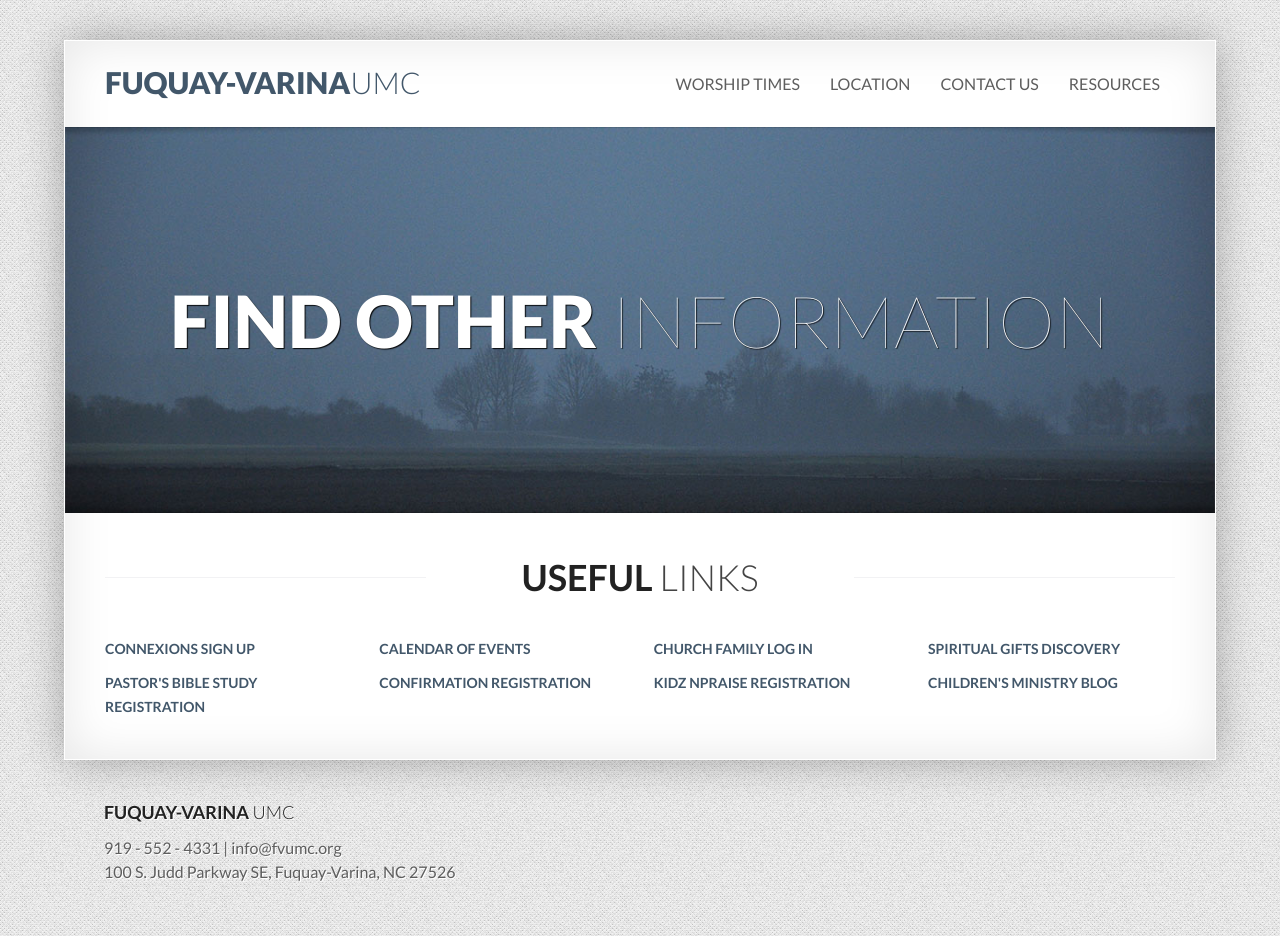
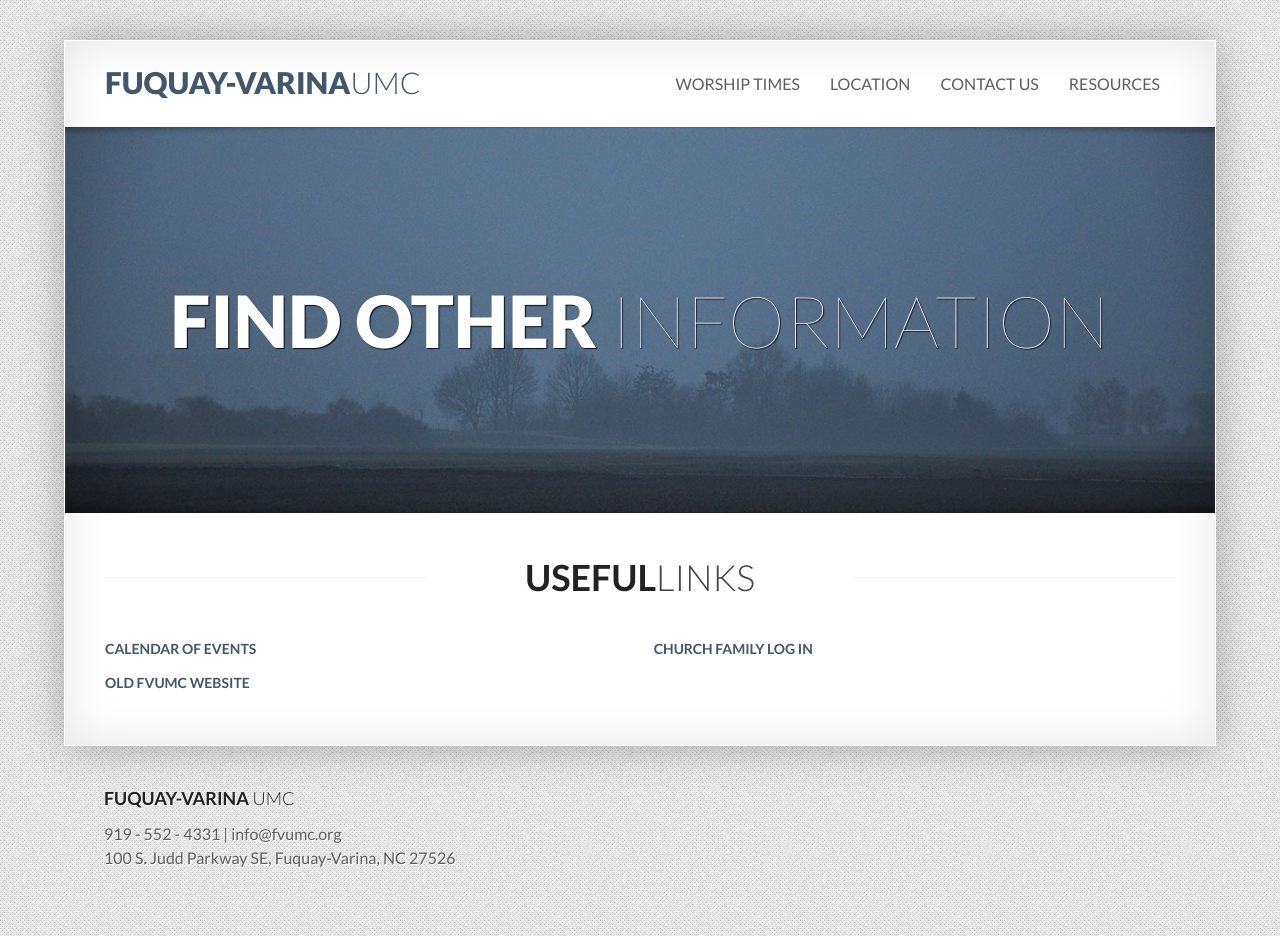
Before and after one commit to fvumc/fvumc.github.io, a Jekyll site: the page built from resources.html, in a window 1280 px wide. Built offline with Jekyll 4.4.1, drawn with Linux system fonts in a browser that asks for light colours; Markdown is read by kramdown in place of the engine named in the settings.

Commit message:
reduce to 3 things

```diff
--- a/_includes/resources_section.html
+++ b/_includes/resources_section.html
@@ -3,46 +3,30 @@
   <div class="container-fluid">
     <div class="section-header">
       <h1>
-              Useful
-              <small class="light">Links</small>
+        Useful<small class="light">Links</small>
       </h1>
     </div>
 
     <div class="row-fluid">
-            <div class="span3">
-              <h4><a href="https://docs.google.com/forms/d/1d2-UCHvzMa8R1rxegEIv5IOTDX0OKhA7j6b2Zzcqya4/viewform" target="_blank">ConneXions Sign Up</a>
-              </h4>
-            </div>
-            <div class="span3">
+      <div class="span6">
         <h4><a href="https://www.google.com/calendar/embed?src=nccumc.net_1ip6pl5jcrl545bs2quhn4no8k%40group.calendar.google.com&ctz=America/New_York" target="_blank">Calendar of Events</a>
         </h4>
       </div>
-            <div class="span3">
+      <div class="span6">
         <h4><a href="https://secure.accessacs.com/access/memberlogin.aspx?sn=98702" target="_blank">Church Family Log In</a>
-              </h4>
-            </div>
-            <div class="span3">
-              <h4><a href="http://www.ministrymatters.com/spiritualgifts/#axzz2Pyrjk8hK" target="_blank">Spiritual Gifts Discovery</a>
         </h4>
       </div>
     </div>
 
-
     <div class="row-fluid">
-            <div class="span3">
-              <h4><a href="https://docs.google.com/forms/d/1Qc7da-zDizHiUsOF3ULeAGcsQ4dmXQbQ2bFU0CzCR6A/viewform" target="_blank">Pastor's Bible Study Registration</a>
-              </h4>
+      <div class="span6">
+        <h4><a href="old.fvumc.org">Old FVUMC Website</a></h4>
       </div>
-            <div class="span3">
-              <h4><a href="https://docs.google.com/forms/d/1wRClhjmvLT5qJz89-yZTvPiAff3T7wxXIhLmy-Lh9vQ/viewform" target="_blank">Confirmation Registration</a>
-              </h4>
-            </div>
-            <div class="span3">
-              <h4><a href="https://docs.google.com/spreadsheet/viewform?formkey=dEw4aDhhVjZZOXZwTzR6TGd0N3pPN3c6MA#gid=0" target="_blank">Kidz NPraise Registration</a>
-              </h4>
-            </div>
-            <div class="span3">
-              <h4><a href="http://fvumcchildren.wordpress.com/" target="_blank">Children's Ministry Blog</a></h4>
+      <div class="span6">
+        <h4> </h4>
       </div>
     </div>
+
+  </div>
+
 </section>
```
Lines whose indentation alone changed are shown as unchanged.
